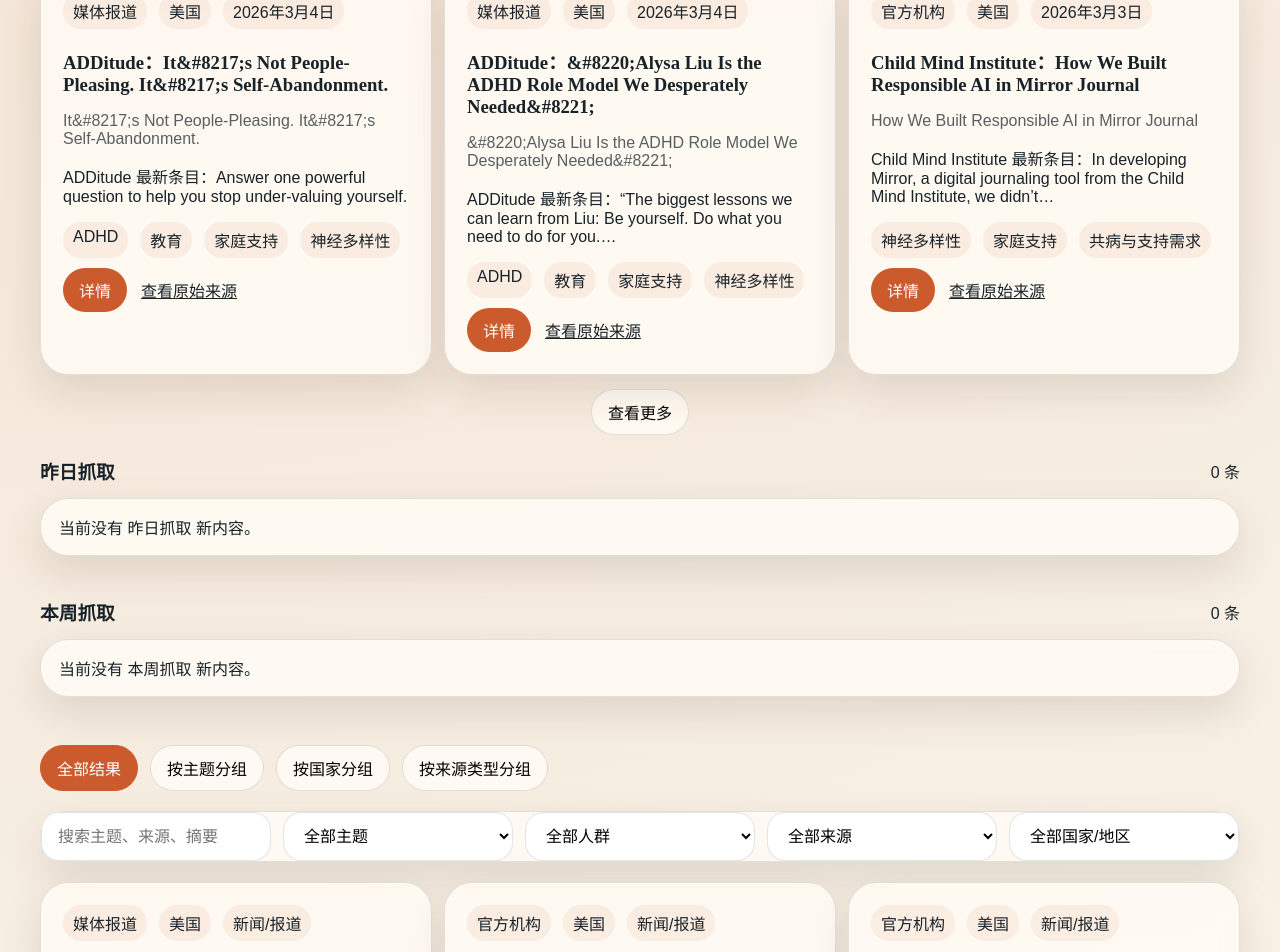
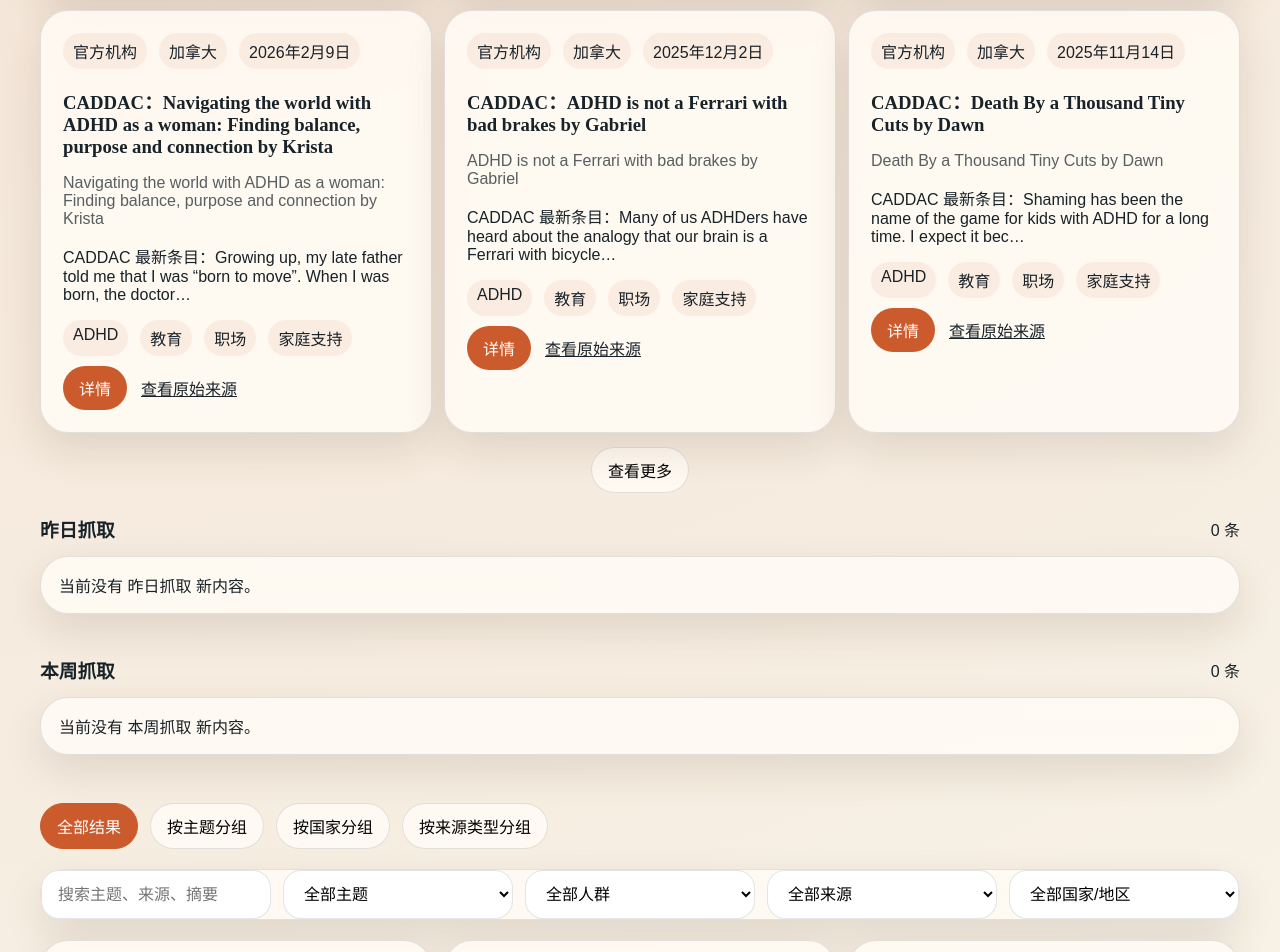
Before and after one commit to harryhou2025/neuro-mosaic, a React (Vite) app: page / in a window 1280 px wide. Shown: the part 1300-2252 px from the top of the page. Built offline with nearby package versions, Linux system fonts and the light colour scheme.

Commit message:
Prioritize academic items in homepage sorting

```diff
--- a/src/web/App.tsx
+++ b/src/web/App.tsx
@@ -78,6 +78,9 @@
 }
 
 function deriveAuthor(item: ContentItem): string {
+  if (item.metadata.analysis?.authors_display?.trim()) {
+    return item.metadata.analysis.authors_display.trim();
+  }
   if (item.metadata.authors?.trim()) {
     return item.metadata.authors.trim();
   }
@@ -88,11 +91,53 @@
 }
 
 function deriveMainConclusion(item: ContentItem): string {
+  if (item.metadata.analysis?.conclusion?.trim()) {
+    return item.metadata.analysis.conclusion.trim();
+  }
   return item.summary_zh || item.summary_original || item.excerpt;
 }
 
 function isAcademicItem(item: ContentItem): boolean {
   return item.source_type === "academic" || item.content_type === "research" || item.content_type === "review";
+}
+
+function getDisplayPriority(item: ContentItem): number {
+  const hasStructuredAcademicDetail = Boolean(
+    item.metadata.analysis &&
+      (item.metadata.analysis.content_sections?.length ||
+        item.metadata.analysis.key_findings ||
+        item.metadata.analysis.research_method),
+  );
+
+  if (isAcademicItem(item) && hasStructuredAcademicDetail) {
+    return 0;
+  }
+  if (isAcademicItem(item)) {
+    return 1;
+  }
+  if (item.source_type === "official") {
+    return 2;
+  }
+  return 3;
+}
+
+function compareItemsForDisplay(a: ContentItem, b: ContentItem): number {
+  const priorityDelta = getDisplayPriority(a) - getDisplayPriority(b);
+  if (priorityDelta !== 0) {
+    return priorityDelta;
+  }
+
+  const ingestDelta = new Date(b.ingested_at).getTime() - new Date(a.ingested_at).getTime();
+  if (ingestDelta !== 0) {
+    return ingestDelta;
+  }
+
+  const publishedDelta = new Date(b.published_at).getTime() - new Date(a.published_at).getTime();
+  if (publishedDelta !== 0) {
+    return publishedDelta;
+  }
+
+  return a.title_zh.localeCompare(b.title_zh, "zh-CN");
 }
 
 function splitIntoSentences(text: string): string[] {
@@ -111,6 +156,9 @@
 }
 
 function deriveDetailTitle(item: ContentItem): string {
+  if (item.metadata.analysis?.summary_title?.trim()) {
+    return item.metadata.analysis.summary_title.trim();
+  }
   return `《${item.title_zh}》`;
 }
 
@@ -184,6 +232,9 @@
 }
 
 function deriveChinaInsights(item: ContentItem): string[] {
+  if (item.metadata.analysis?.china_insights?.length) {
+    return item.metadata.analysis.china_insights;
+  }
   const text = `${item.title_zh} ${item.summary_zh} ${item.summary_original}`.toLowerCase();
   const insights = [
     "做中文内容时，不要只翻译结论，更要补上中国家庭、学校和职场里真实可执行的做法。",
@@ -205,6 +256,9 @@
 type DetailTree = Array<{ title: string; items: Array<string | { label: string; children: string[] }> }>;
 
 function deriveContentTree(item: ContentItem): DetailTree {
+  if (item.metadata.analysis?.content_sections?.length) {
+    return item.metadata.analysis.content_sections;
+  }
   const baseText = getBaseText(item);
   const sentences = splitIntoSentences(baseText);
 
@@ -269,6 +323,9 @@
 }
 
 function deriveImplications(item: ContentItem): string {
+  if (item.metadata.analysis?.china_insights?.[0]) {
+    return item.metadata.analysis.china_insights[0];
+  }
   const topicHint = item.topics.slice(0, 2).join("、") || "相关主题";
   const audienceHint = item.audiences.slice(0, 2).map((audience) => labels.audience[audience]).join("、") || "读者";
 
@@ -365,9 +422,9 @@
   });
 
   return [
-    { id: "today", label: "今日抓取", items: todayItems },
-    { id: "yesterday", label: "昨日抓取", items: yesterdayItems },
-    { id: "week", label: "本周抓取", items: weekItems },
+    { id: "today", label: "今日抓取", items: [...todayItems].sort(compareItemsForDisplay) },
+    { id: "yesterday", label: "昨日抓取", items: [...yesterdayItems].sort(compareItemsForDisplay) },
+    { id: "week", label: "本周抓取", items: [...weekItems].sort(compareItemsForDisplay) },
   ];
 }
 
@@ -554,6 +611,11 @@
   const implications = deriveImplications(item);
   const insightPoints = deriveInsightPoints(item);
   const detailTitle = deriveDetailTitle(item);
+  const publicationInfo = item.metadata.analysis?.publication_info;
+  const researchMethod = item.metadata.analysis?.research_method;
+  const keyFindings = item.metadata.analysis?.key_findings;
+  const practicalSignificance = item.metadata.analysis?.practical_significance;
+  const strategyPoints = item.metadata.analysis?.strategy_points ?? [];
 
   return (
     <main className="page-shell detail-shell">
@@ -578,7 +640,7 @@
           </p>
           <p className="detail-line">
             <strong>时间：</strong>
-            <span>原始发布时间为 {formatDateTime(item.published_at)}，本次抓取时间为 {formatDateTime(item.ingested_at)}。</span>
+            <span>{publicationInfo ?? `原始发布时间为 ${formatDateTime(item.published_at)}，本次抓取时间为 ${formatDateTime(item.ingested_at)}。`}</span>
           </p>
           <p className="detail-line">
             <strong>作者：</strong>
@@ -618,6 +680,38 @@
           </div>
         </section>
 
+        {researchMethod ? (
+          <section className="detail-section">
+            <h2>研究方法</h2>
+            <p>{ensureSentence(researchMethod)}</p>
+          </section>
+        ) : null}
+
+        {keyFindings ? (
+          <section className="detail-section">
+            <h2>核心发现</h2>
+            <p>{ensureSentence(keyFindings)}</p>
+          </section>
+        ) : null}
+
+        {practicalSignificance ? (
+          <section className="detail-section">
+            <h2>实践意义</h2>
+            <p>{ensureSentence(practicalSignificance)}</p>
+          </section>
+        ) : null}
+
+        {strategyPoints.length ? (
+          <section className="detail-section">
+            <h2>策略要点</h2>
+            <ul className="detail-list">
+              {strategyPoints.map((point) => (
+                <li key={point}>{ensureSentence(point)}</li>
+              ))}
+            </ul>
+          </section>
+        ) : null}
+
         <section className="detail-section">
           <h2>对我们有哪些启发</h2>
           <p className="detail-lead">{implications}</p>
@@ -630,6 +724,11 @@
 
         <p className="detail-source-note">
           来源：{item.source_name} · <a href={item.source_url} target="_blank" rel="noreferrer">{item.source_url}</a>
+          {item.metadata.pdf_url ? (
+            <>
+              {" "}· PDF：<a href={item.metadata.pdf_url} target="_blank" rel="noreferrer">{item.metadata.pdf_url}</a>
+            </>
+          ) : null}
         </p>
       </article>
     </main>
@@ -667,7 +766,7 @@
     }
   }
   return Array.from(map.entries())
-    .map(([label, groupedItems]) => ({ label, items: groupedItems }))
+    .map(([label, groupedItems]) => ({ label, items: [...groupedItems].sort(compareItemsForDisplay) }))
     .sort((a, b) => b.items.length - a.items.length || a.label.localeCompare(b.label, "zh-CN"));
 }
 function GroupedSection(props: { title: string; groups: Array<{ label: string; items: ContentItem[] }> }) {
@@ -782,12 +881,10 @@
 
   const visibleItems = index?.items?.length ? index.items : curatedSeedItems.map((item) => classifyItem(item));
   const browseItems = useMemo(() => visibleItems.filter(isBrowsableContent), [visibleItems]);
-  const filtered = useMemo(() => filterItems(browseItems, filters), [filters, browseItems]);
+  const filtered = useMemo(() => filterItems(browseItems, filters).sort(compareItemsForDisplay), [filters, browseItems]);
   const lastUpdated = index?.generated_at ? formatDateTime(index.generated_at) : "未生成";
   const latestItems = useMemo(
-    () =>
-      browseItems
-        .sort((a, b) => new Date(b.published_at).getTime() - new Date(a.published_at).getTime()),
+    () => [...browseItems].sort(compareItemsForDisplay),
     [browseItems],
   );
   const topicGroups = useMemo(() => groupItems(filtered, (item) => item.topics), [filtered]);
```
